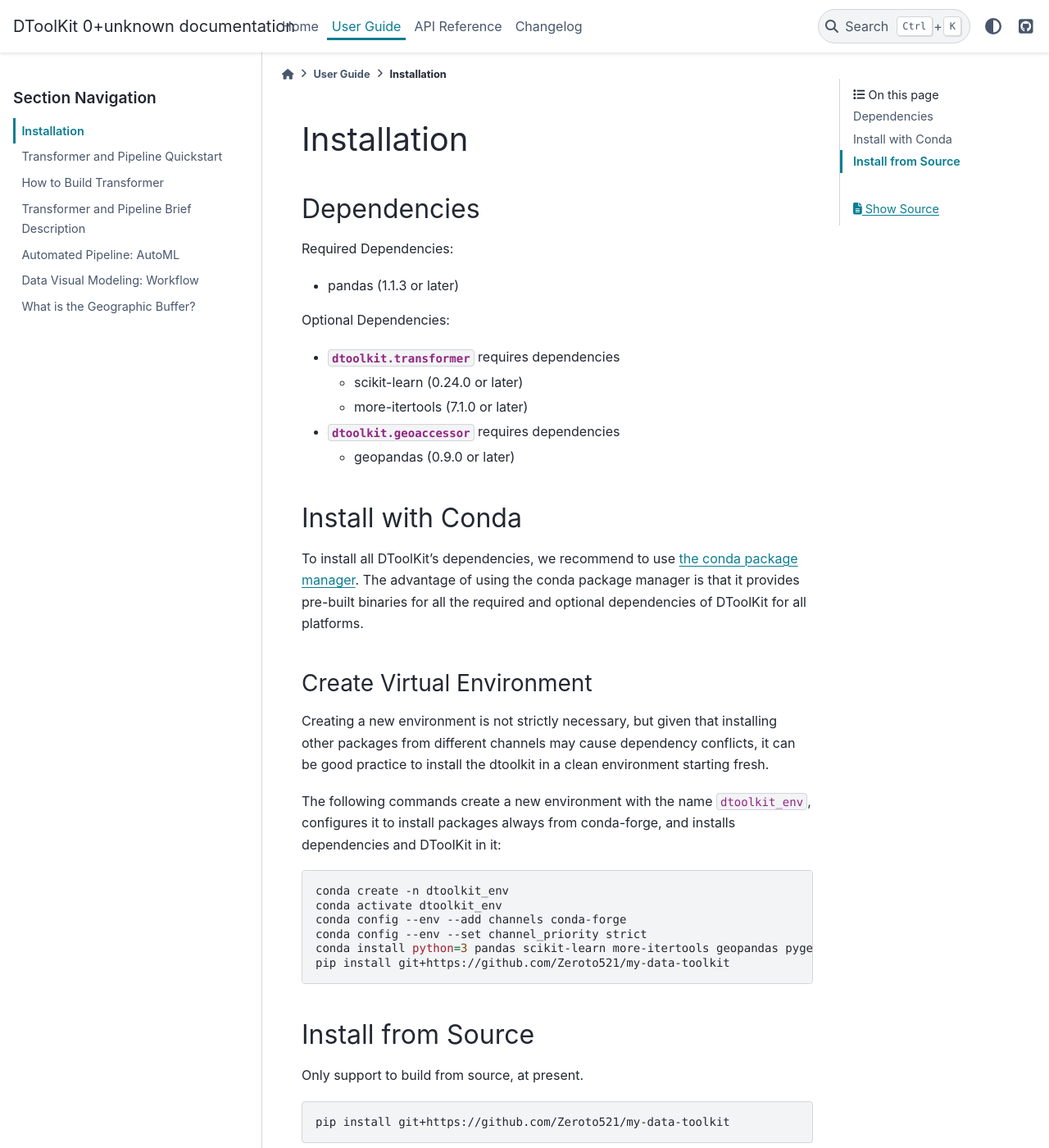
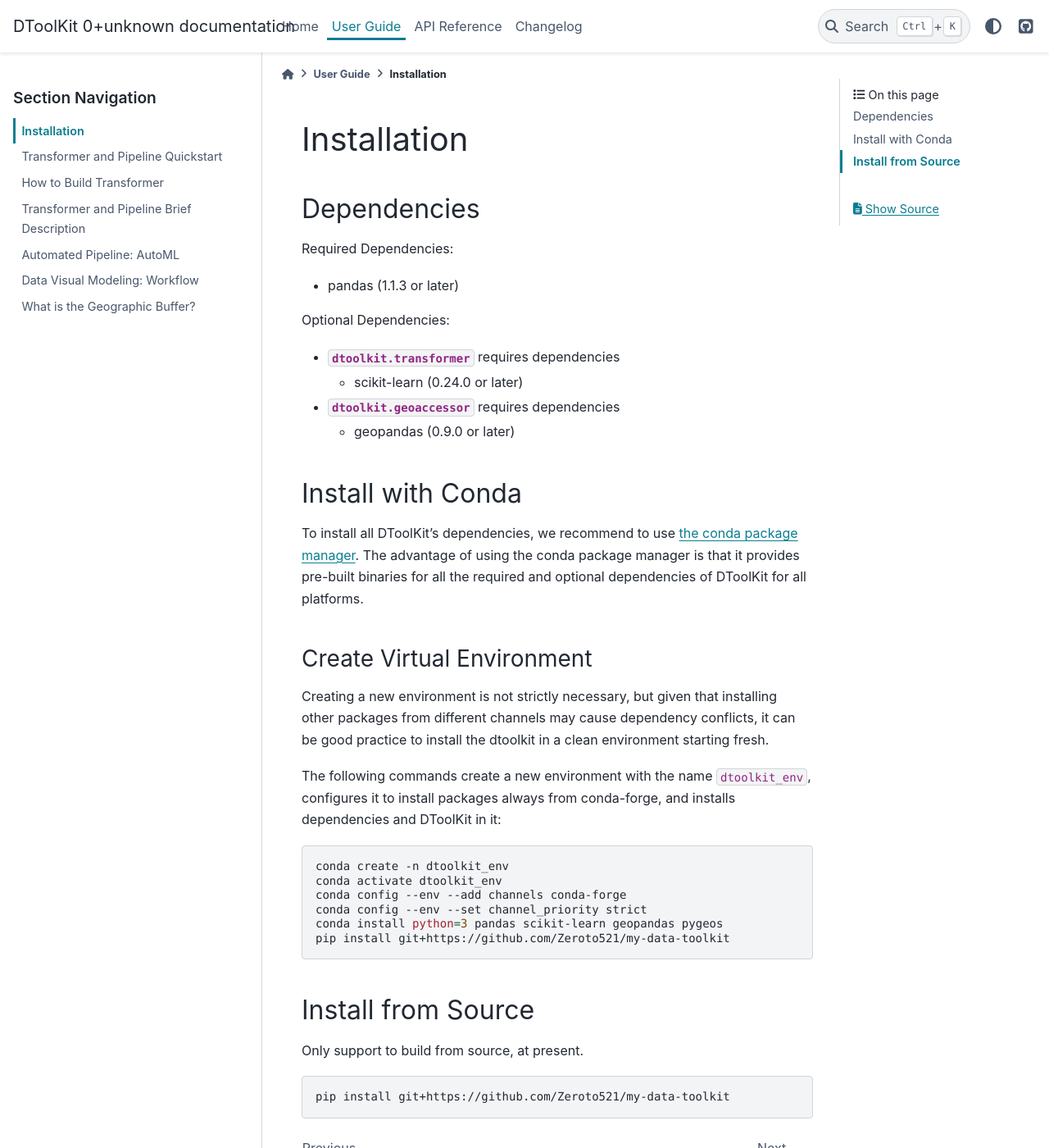
Before and after one commit to Zeroto521/my-data-toolkit, a Sphinx documentation site: the page built from doc/source/guide/installation.md, in a window 1280 px wide and 1400 px high. Shown: the whole window at 82% size. Built offline with Sphinx 7.4.7 and the PyData theme 0.15.4, drawn with Linux system fonts in a browser that asks for light colours.

Commit message:
MAINT: remove more-itertools package

````diff
--- a/doc/environment.yml
+++ b/doc/environment.yml
@@ -6,7 +6,6 @@ dependencies:
   # package dependencies
   - pandas
   - scikit-learn
-  - more-itertools
   - geopandas
   - pygeos
   # doc dependencies
--- a/doc/source/guide/installation.md
+++ b/doc/source/guide/installation.md
@@ -11,7 +11,6 @@ Optional Dependencies:
 - {mod}`dtoolkit.transformer` requires dependencies
 
   - scikit-learn (0.24.0 or later)
-  - more-itertools (7.1.0 or later)
 
 - {mod}`dtoolkit.geoaccessor` requires dependencies
 
@@ -37,7 +36,7 @@ conda create -n dtoolkit_env
 conda activate dtoolkit_env
 conda config --env --add channels conda-forge
 conda config --env --set channel_priority strict
-conda install python=3 pandas scikit-learn more-itertools geopandas pygeos
+conda install python=3 pandas scikit-learn geopandas pygeos
 pip install git+https://github.com/Zeroto521/my-data-toolkit
 ```
 
````
Also changed, not shown: README.md (+0 -1 lines), 8 other files.
